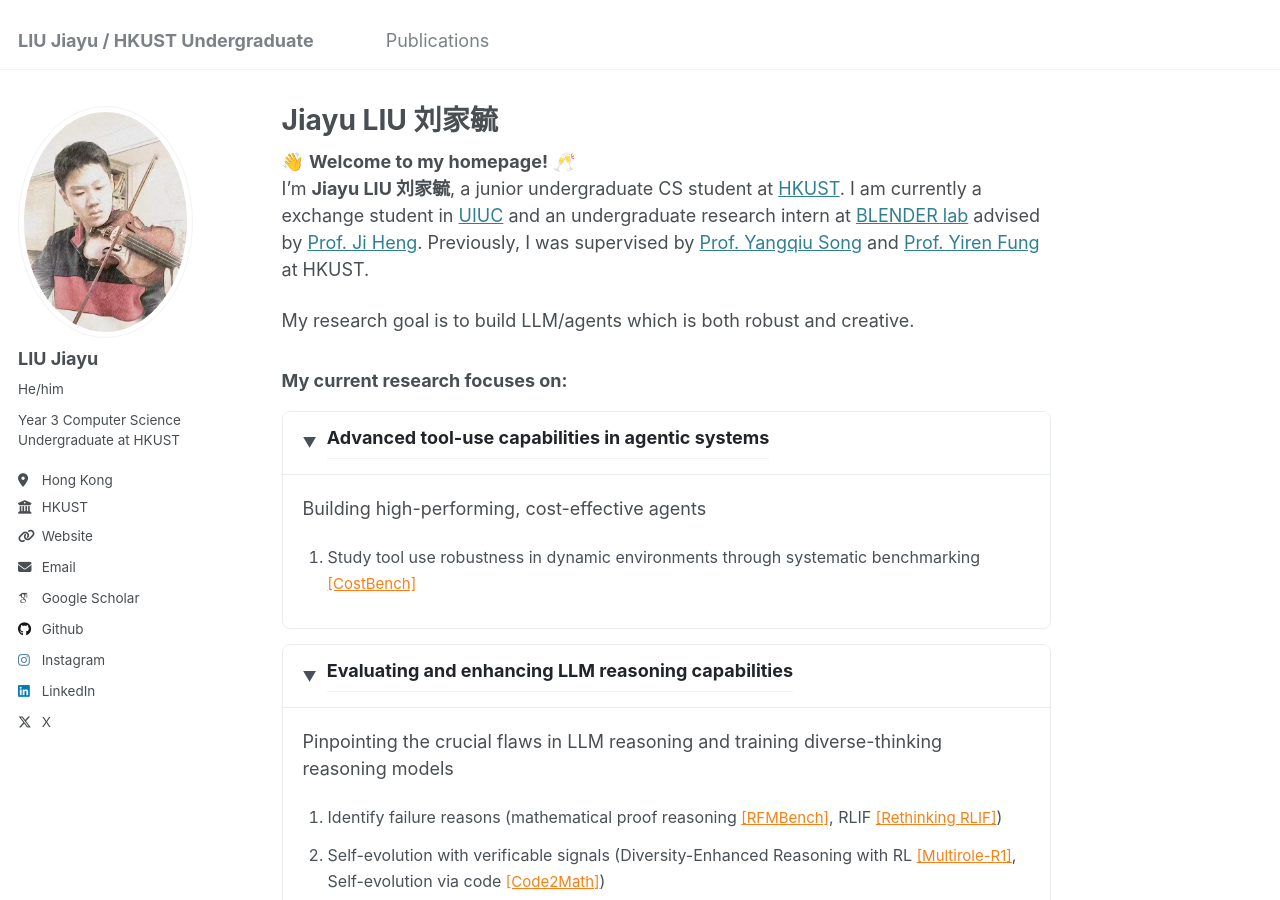
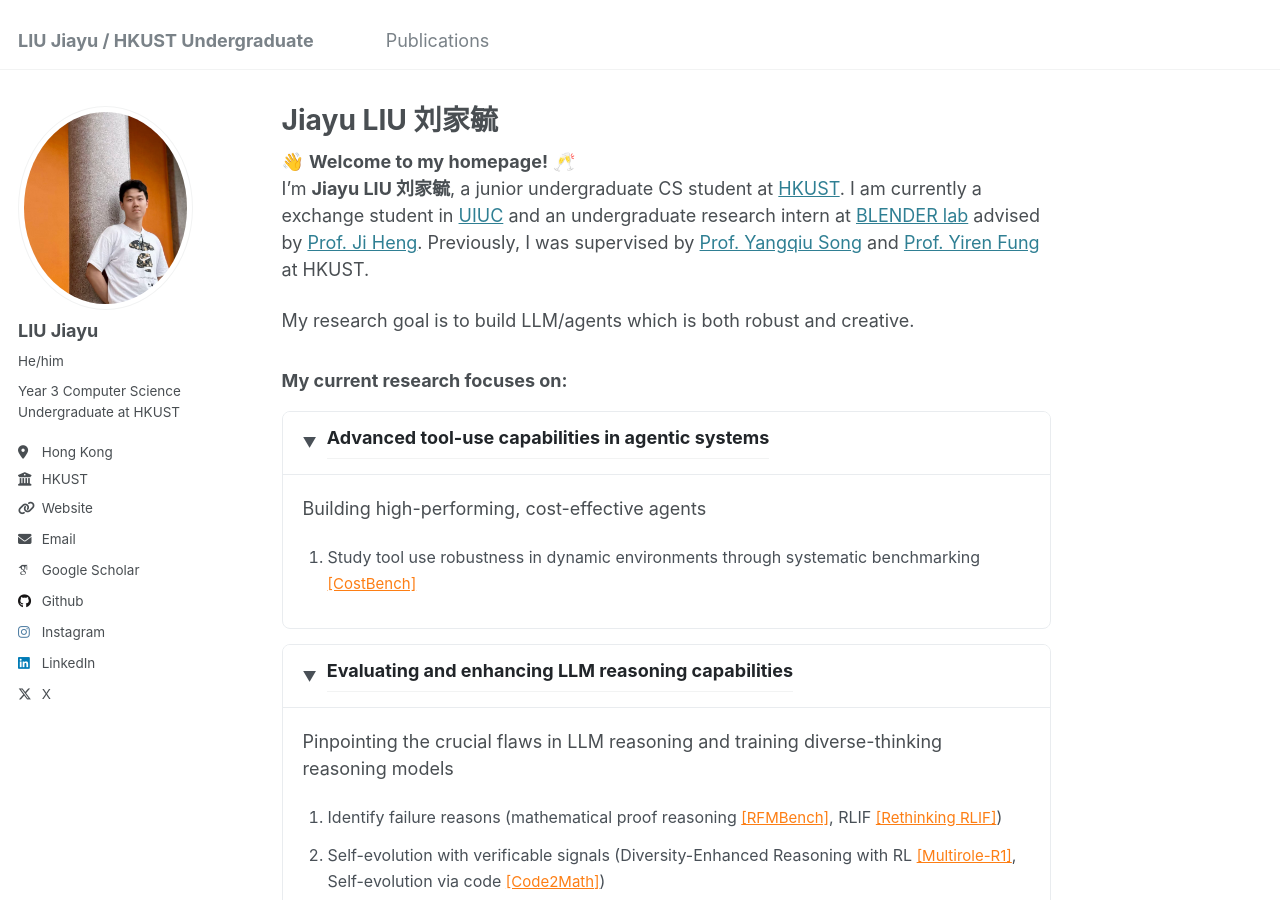
Before and after one commit to JiayuJeff/JiayuJeff.github.io, a Jekyll site: the page built from _pages/about.md, in a window 1280 px wide and 900 px high. Built offline with Jekyll 4.4.1, drawn with Linux system fonts in a browser that asks for light colours; some web fonts are replaced.

Commit message:
Auto commit changes

```diff
--- a/_config.yml
+++ b/_config.yml
@@ -21,7 +21,7 @@ repository               : "JiayuJeff/JiayuJeff.github.io"
 #               Additional customization can be done by editing /_includes/author-profile.html
 author:
   # Biographic information
-  avatar           : "profile.jpg"
+  avatar           : "profile_uiuc.jpg"
   name             : "LIU Jiayu"
   pronouns         : "He/him"
   bio              : "Year 3 Computer Science Undergraduate at HKUST"
```
Also changed, not shown: images/profile_uiuc.jpg (added), 1 other file.
